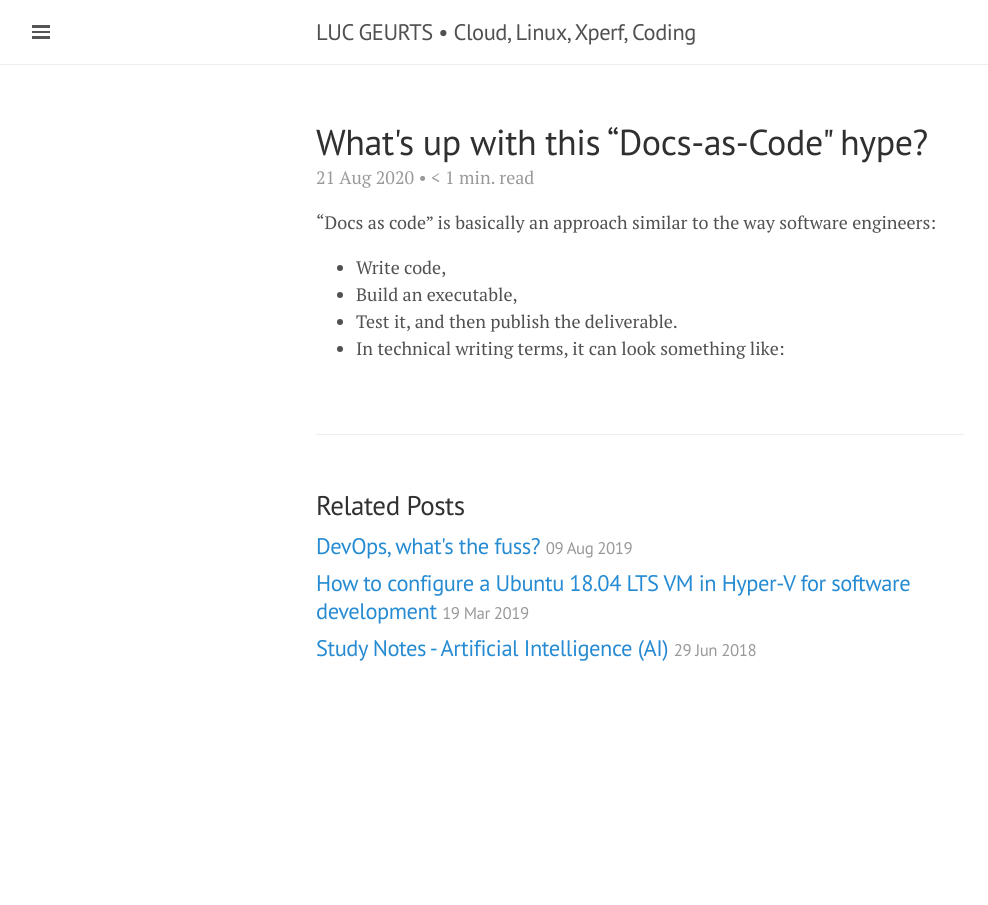
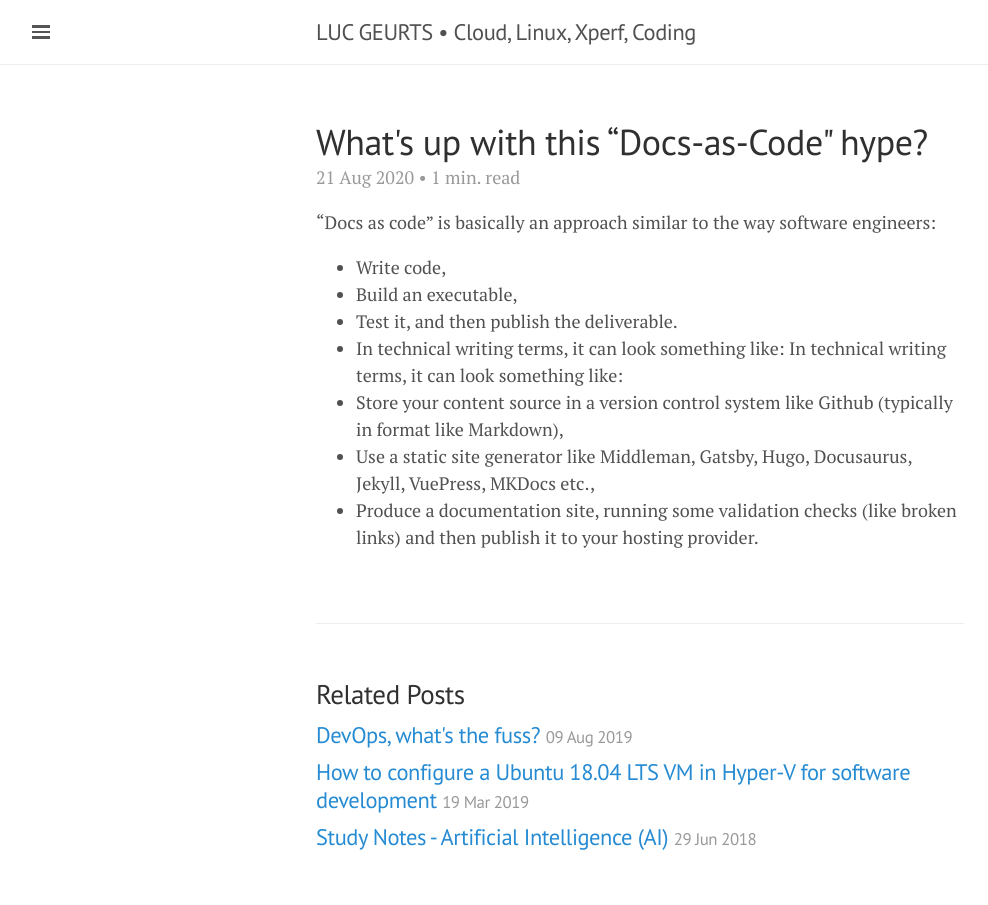
Before and after one commit to lgeurts/lgeurts.github.io, a Jekyll site: the page built from _posts/2020-08-21-docs-as-code.md, in a window 1280 px wide. Shown: the whole page, without its empty margins (0-988 px from the left). Built offline with Jekyll 4.4.1, drawn with Linux system fonts in a browser that asks for light colours; nearby versions of some CDN libraries.

Commit message:
Update 2020-08-21-docs-as-code.md

```diff
--- a/_posts/2020-08-21-docs-as-code.md
+++ b/_posts/2020-08-21-docs-as-code.md
@@ -13,3 +13,7 @@
 - Build an executable,
 - Test it, and then publish the deliverable.
 - In technical writing terms, it can look something like:
+In technical writing terms, it can look something like:
+- Store your content source in a version control system like Github (typically in format like Markdown),
+- Use a static site generator like Middleman, Gatsby, Hugo, Docusaurus, Jekyll, VuePress, MKDocs etc.,
+- Produce a documentation site, running some validation checks (like broken links) and then publish it to your hosting provider.
```
Also changed, not shown: other parts of _posts/2020-08-21-docs-as-code.md (+2 -2 lines).
